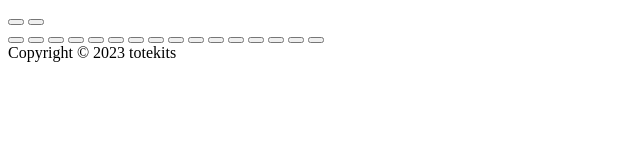
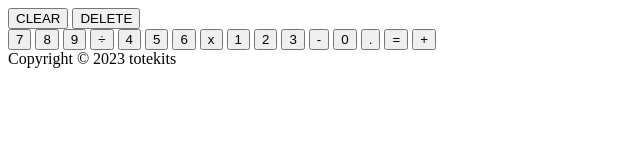
Before and after one commit to totekits/odin-calculator, a plain HTML site: page index.html in a window 1280 px wide. Shown: the whole page, without its empty margins (0-640 px from the left). Drawn offline with Linux system fonts and the light colour scheme.

Commit message:
Declare global consts and lets

```diff
--- a/index.html
+++ b/index.html
@@ -3,33 +3,33 @@
 <head>
     <meta charset="UTF-8">
     <title>odin-calculator</title>
+    <link rel="stylesheet" href="style.css" />
 </head>
 <body>
     <div id="main-section"></div>
         <div id="calculator"></div>
             <div id="display"></div>
-                <div id="sub-display"></div>
-                <div id="main-display"></div>
             <div id="clear-delete"></div>
-                <button id="clear"></button>
-                <button id="delete"></button>
+                <button id="clear">CLEAR</button>
+                <button id="delete">DELETE</button>
             <div id="nums-ops"></div>
-                <button id="n7"></button>
-                <button id="n8"></button>
-                <button id="n9"></button>
-                <button id="divide"></button>
-                <button id="n4"></button>
-                <button id="n5"></button>
-                <button id="n6"></button>
-                <button id="multiply"></button>
-                <button id="n1"></button>
-                <button id="n2"></button>
-                <button id="n3"></button>
-                <button id="minus"></button>
-                <button id="n0"></button>
-                <button id="period"></button>
-                <button id="equal"></button>
-                <button id="plsu"></button>
+                <button class="numbers" id="n7">7</button>
+                <button class="numbers" id="n8">8</button>
+                <button class="numbers" id="n9">9</button>
+                <button class="operators" id="divide">÷</button>
+                <button class="numbers" id="n4">4</button>
+                <button class="numbers" id="n5">5</button>
+                <button class="numbers" id="n6">6</button>
+                <button class="operators" id="multiply">x</button>
+                <button class="numbers" id="n1">1</button>
+                <button class="numbers" id="n2">2</button>
+                <button class="numbers" id="n3">3</button>
+                <button class="operators" id="minus">-</button>
+                <button class="numbers" id="n0">0</button>
+                <button id="period">.</button>
+                <button id="equal">=</button>
+                <button class="operators" id="plus">+</button>
     <div id="footer">Copyright © 2023 totekits</div>
+    <script src="script.js"></script>
 </body>
 </html>
--- a/script.js
+++ b/script.js
@@ -1,6 +1,15 @@
-let num1 = 1;
-let num2 = 2;
-let opt = 'a';
+const display = document.getElementById('display');
+const numberButtons = document.querySelectorAll('.numbers');
+const operatorButtons = document.querySelectorAll('.operators');
+const equalButton = document.getElementById('equal');
+const clearButton = document.getElementById('clear');
+const deleteButton = document.getElementById('delete');
+const periodButton = document.getElementById('period');
+
+let num1 = '';
+let num2 = '';
+let opt = '';
+let currentInput = 'num1';
 
 function add(num1, num2) {
     return num1 + num2;
@@ -29,10 +38,11 @@ function operate(opt, num1, num2) {
     } else if (opt === 'd') {
         result = divide(num1, num2);
     } else {
-        console.log('ERROR')
+        console.log('')
     }
     return result;
 }
 
 const result = operate(opt, num1, num2);
+
 console.log(result);
```
